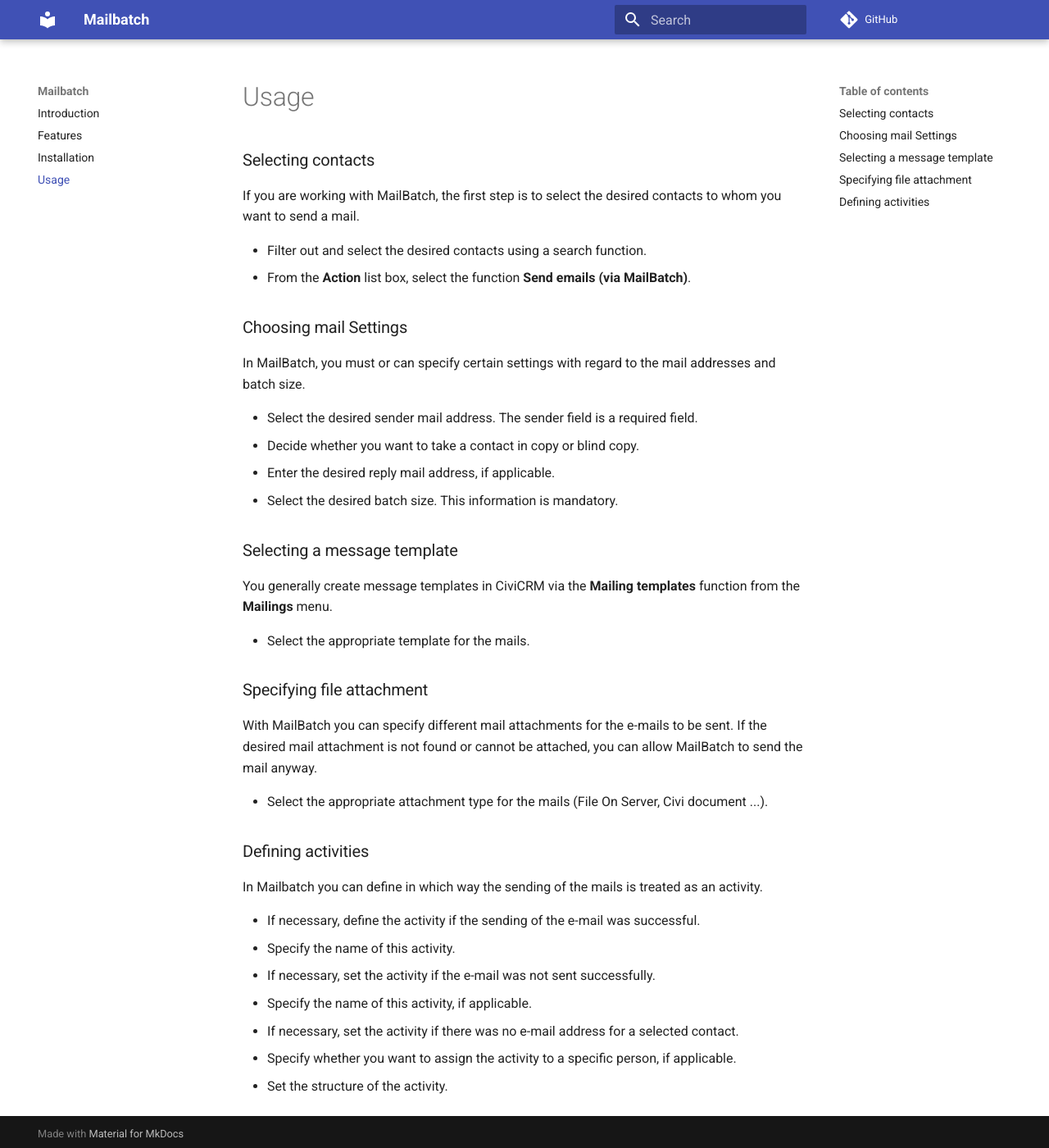
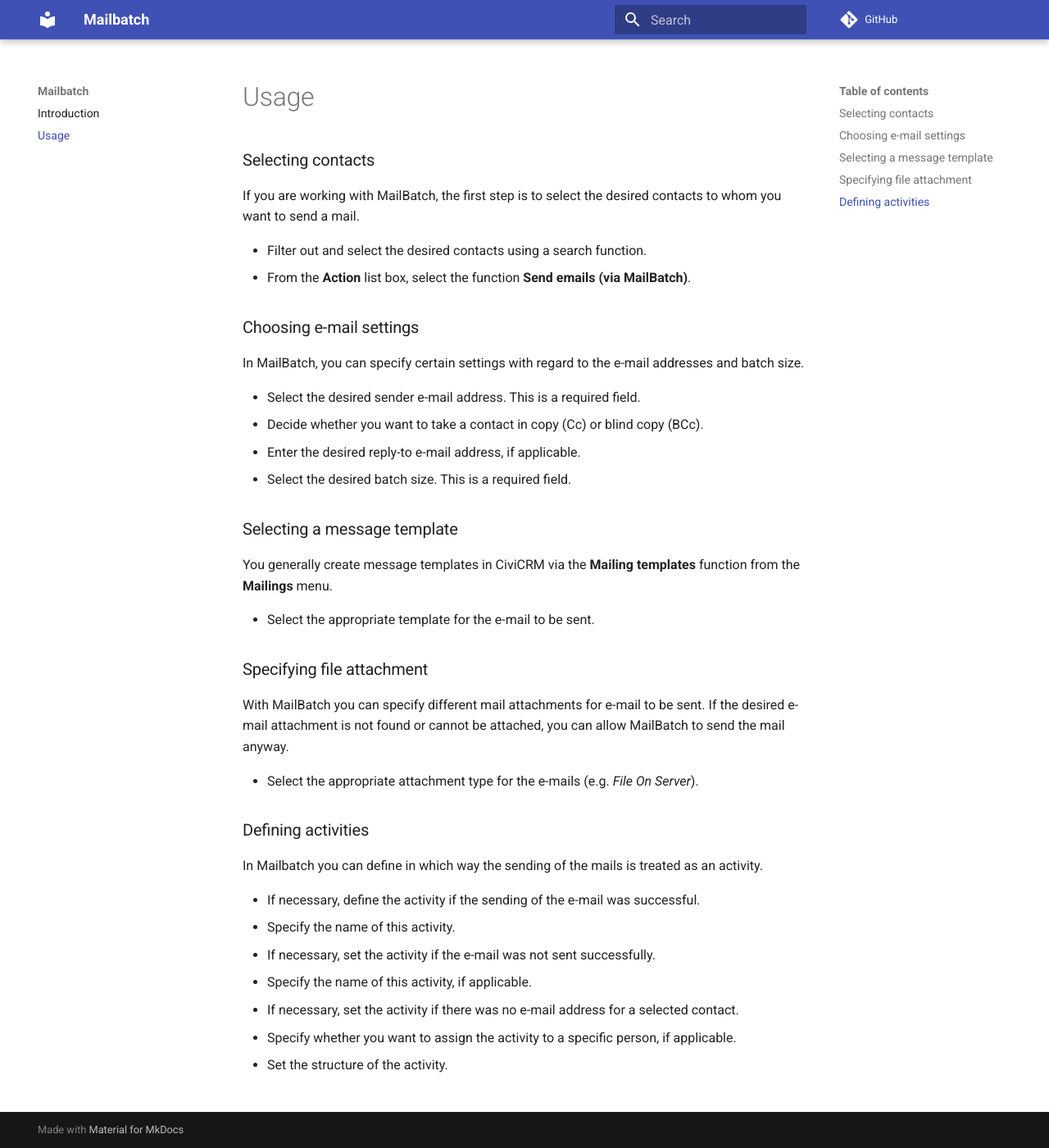
Before and after one commit to systopia/de.systopia.mailbatch, an MkDocs documentation site: the page built from docs/usage.md, in a window 1280 px wide and 1400 px high. Shown: the whole window at 82% size. Built offline with MkDocs 1.6.1 and Material for MkDocs 9.7.7, drawn with Linux system fonts in a browser that asks for light colours; comment, search, counter and statistics services are not loaded.

Commit message:
Revise documentation

```diff
--- a/docs/usage.md
+++ b/docs/usage.md
@@ -2,44 +2,50 @@
 
 ### Selecting contacts
 
-If you are working with MailBatch, the first step is to select the desired contacts to whom you want to send a mail.
+If you are working with MailBatch, the first step is to select the desired
+contacts to whom you want to send a mail.
 
 * Filter out and select the desired contacts using a search function.
-* From the **Action** list box, select the function **Send emails (via MailBatch)**.
+* From the **Action** list box, select the function **Send emails (via
+  MailBatch)**.
 
-### Choosing mail Settings
+### Choosing e-mail settings
 
-In MailBatch, you must or can specify certain settings with regard to the mail addresses and batch size.
+In MailBatch, you can specify certain settings with regard to the e-mail
+addresses and batch size.
 
-* Select the desired sender mail address. The sender field is a required field.
-* Decide whether you want to take a contact in copy or blind copy.
-* Enter the desired reply mail address, if applicable.
-* Select the desired batch size. This information is mandatory.
-
+* Select the desired sender e-mail address. This is a required field.
+* Decide whether you want to take a contact in copy (Cc) or blind copy (BCc).
+* Enter the desired reply-to e-mail address, if applicable.
+* Select the desired batch size. This is a required field.
 
 ### Selecting a message template
 
-You generally create message templates in CiviCRM via the **Mailing templates** function from the **Mailings** menu.
+You generally create message templates in CiviCRM via the **Mailing templates**
+function from the **Mailings** menu.
 
-* Select the appropriate template for the mails.
-
-
+* Select the appropriate template for the e-mail to be sent.
 
 ### Specifying file attachment
 
-With MailBatch you can specify different mail attachments for the e-mails to be sent. If the desired mail attachment is not found or cannot be attached, you can allow MailBatch to send the mail anyway.
+With MailBatch you can specify different mail attachments for e-mail to be sent.
+If the desired e-mail attachment is not found or cannot be attached, you can
+allow MailBatch to send the mail anyway.
 
-* Select the appropriate attachment type for the mails (File On Server, Civi document ...).
-
+* Select the appropriate attachment type for the e-mails (e.g.
+  *File On Server*).
 
 ### Defining activities
 
-In Mailbatch you can define in which way the sending of the mails is treated as an activity.
+In Mailbatch you can define in which way the sending of the mails is treated as
+an activity.
 
 * If necessary, define the activity if the sending of the e-mail was successful.
 * Specify the name of this activity.
 * If necessary, set the activity if the e-mail was not sent successfully.
 * Specify the name of this activity, if applicable.
-* If necessary, set the activity if there was no e-mail address for a selected contact.
-* Specify whether you want to assign the activity to a specific person, if applicable.
+* If necessary, set the activity if there was no e-mail address for a selected
+  contact.
+* Specify whether you want to assign the activity to a specific person, if
+  applicable.
 * Set the structure of the activity.
--- a/mkdocs.yml
+++ b/mkdocs.yml
@@ -8,8 +8,6 @@ theme:
 
 nav:
   - Introduction: index.md
-  - Features: features.md
-  - Installation: installation.md
   - Usage: usage.md
 
 markdown_extensions:
```
Also changed, not shown: README.md (+25 -14 lines), docs/features.md (deleted, +0 -6 lines), docs/installation.md (deleted, +0 -6 lines).
